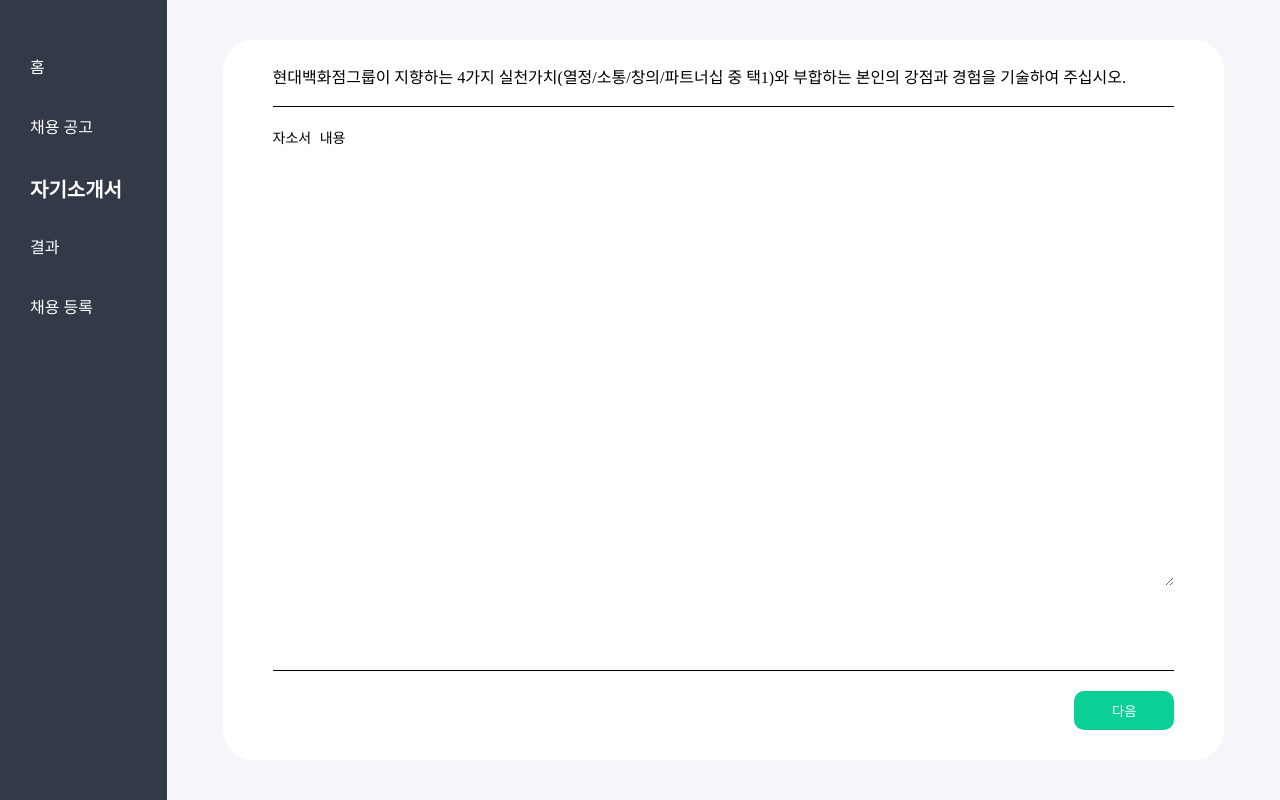
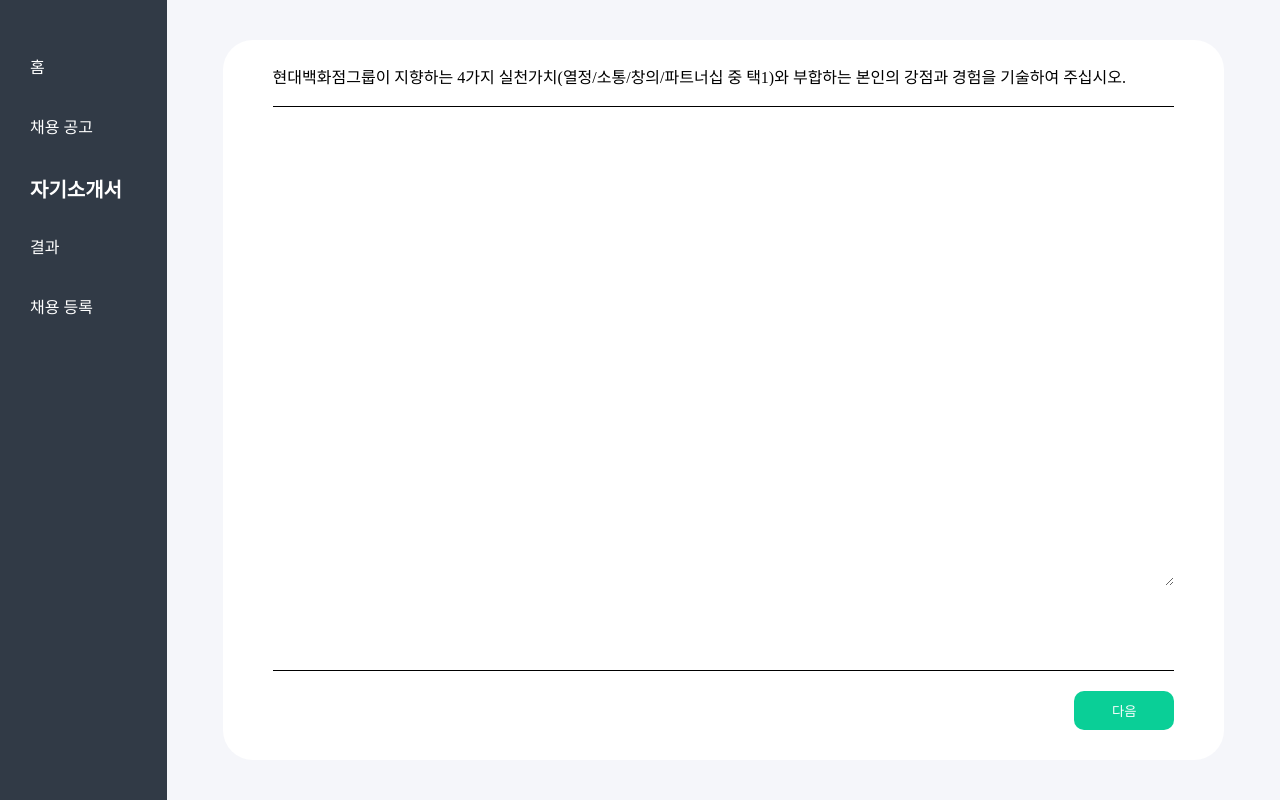
Before and after one commit to A-I-N-G/jarvise-client, a React (Create React App) app: page /resume in a window 1280 px wide. Built offline with nearby package versions, Linux system fonts and the light colour scheme.

Commit message:
자기소개서 제출 완료

```diff
--- a/src/components/ResumeBox.tsx
+++ b/src/components/ResumeBox.tsx
@@ -1,5 +1,6 @@
-import { MouseEvent } from "react";
+import { MouseEvent, ChangeEvent, Dispatch, SetStateAction } from "react";
 import styled from "styled-components";
+import { Question } from "../pages/Resume";
 import BigCard from "./BigCard";
 
 const ContentBox = styled.div`
@@ -81,24 +82,39 @@
 interface ResumeBoxProps {
   title: string;
   id: number;
+  value: string;
   totalCnt: number;
   selectedIdx: number;
   onClick: (e: MouseEvent<HTMLButtonElement>) => void;
+  setQuestions: Dispatch<SetStateAction<Question[]>>;
 }
 
 const ResumeBox = ({
   title,
   id,
+  value,
   totalCnt,
   selectedIdx,
   onClick,
+  setQuestions,
 }: ResumeBoxProps) => {
+  const onChange = (e: ChangeEvent<HTMLTextAreaElement>) => {
+    const {
+      target: { value },
+    } = e;
+    setQuestions((prev) => {
+      const newList = [...prev];
+      newList[id - 1].value = value;
+      return newList;
+    });
+  };
+
   return (
     <ContentBox key={id}>
       <BigCard>
         <ContentDiv>
           <Title>{title}</Title>
-          <Content value="자소서 내용" />
+          <Content value={value} onChange={onChange} />
         </ContentDiv>
         <div>
           {selectedIdx !== 0 && (
--- a/src/pages/Resume.tsx
+++ b/src/pages/Resume.tsx
@@ -8,23 +8,37 @@
     title:
       "현대백화점그룹이 지향하는 4가지 실천가치(열정/소통/창의/파트너십 중 택1)와 부합하는 본인의 강점과 경험을 기술하여 주십시오.",
     id: 1,
+    value: "",
   },
   {
     title:
       "본인이 지원하는 직무에 있어 다른 지원자와는 차별화된 역량 및 그와 관련된 경험 혹은 경력을 기술하여 주십시오.",
     id: 2,
+    value: "",
   },
   {
     title:
       "기존과 다른 새로운 변화를 시도했던 경험과 그를 통해 배운 점이 무엇인지 기술하여 주십시오.",
     id: 3,
+    value: "",
   },
-  { title: "당사 지원동기와 입사 후 포부를 기술하여 주십시오.", id: 4 },
+  {
+    title: "당사 지원동기와 입사 후 포부를 기술하여 주십시오.",
+    id: 4,
+    value: "",
+  },
 ];
+
+export interface Question {
+  title: string;
+  id: number;
+  value: string;
+}
 
 const Resume = () => {
   const { id } = useParams();
 
+  const [questions, setQuestions] = useState<Question[]>(mock);
   const [selectedIdx, setSelectedIdx] = useState(0);
 
   useEffect(() => {
@@ -41,6 +55,7 @@
         else setSelectedIdx((prev) => prev - 1);
         break;
       case "next":
+        console.log(questions);
         if (mock.length === selectedIdx + 1) alert("제출 완료");
         else setSelectedIdx((prev) => prev + 1);
         break;
@@ -49,15 +64,17 @@
 
   return (
     <Wrapper>
-      {mock.map(({ title, id }, idx) => {
+      {questions.map(({ title, id, value }, idx) => {
         if (idx !== selectedIdx) return null;
         return (
           <ResumeBox
             title={title}
             id={id}
+            value={value}
             selectedIdx={selectedIdx}
             onClick={onClick}
             totalCnt={mock.length}
+            setQuestions={setQuestions}
           />
         );
       })}
```
